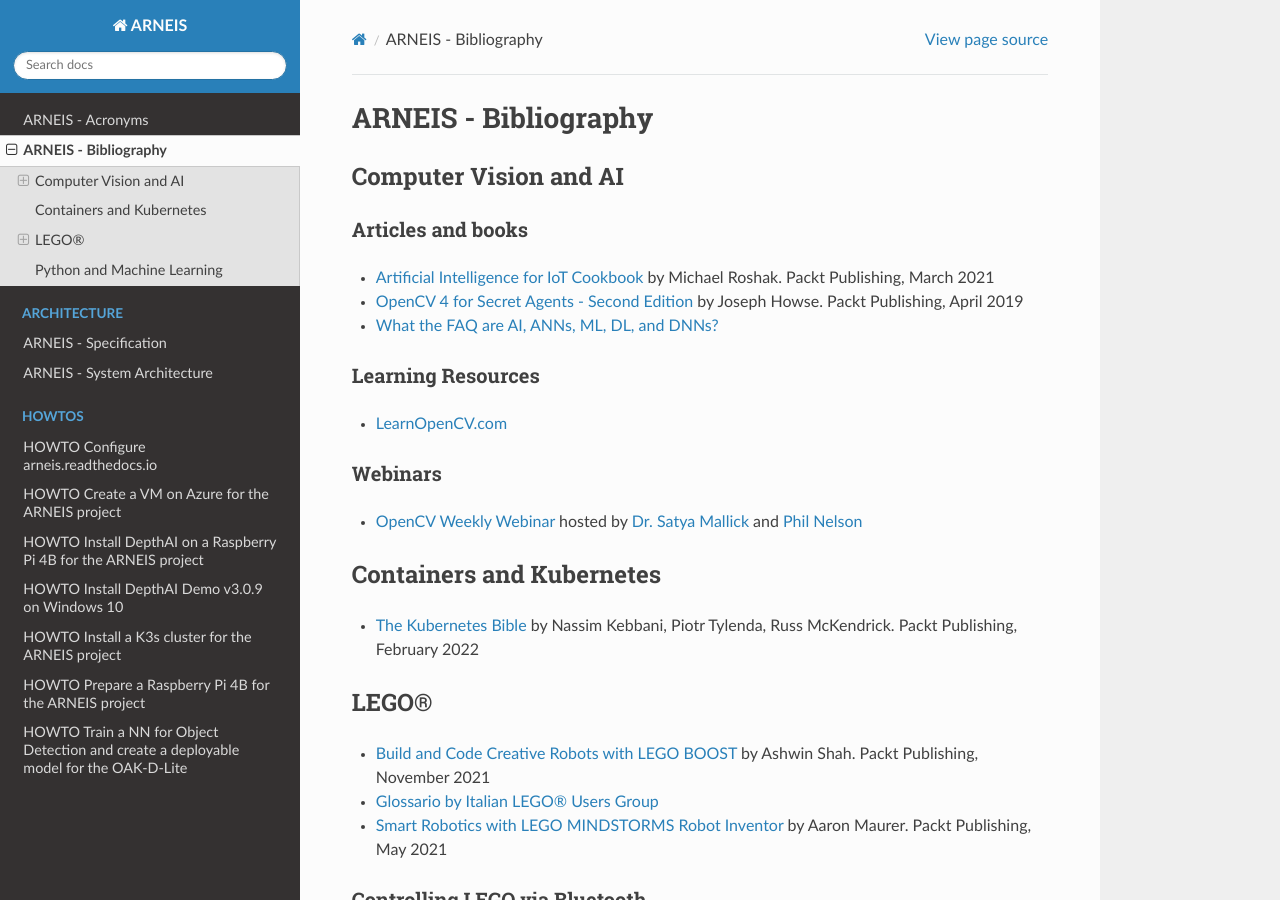
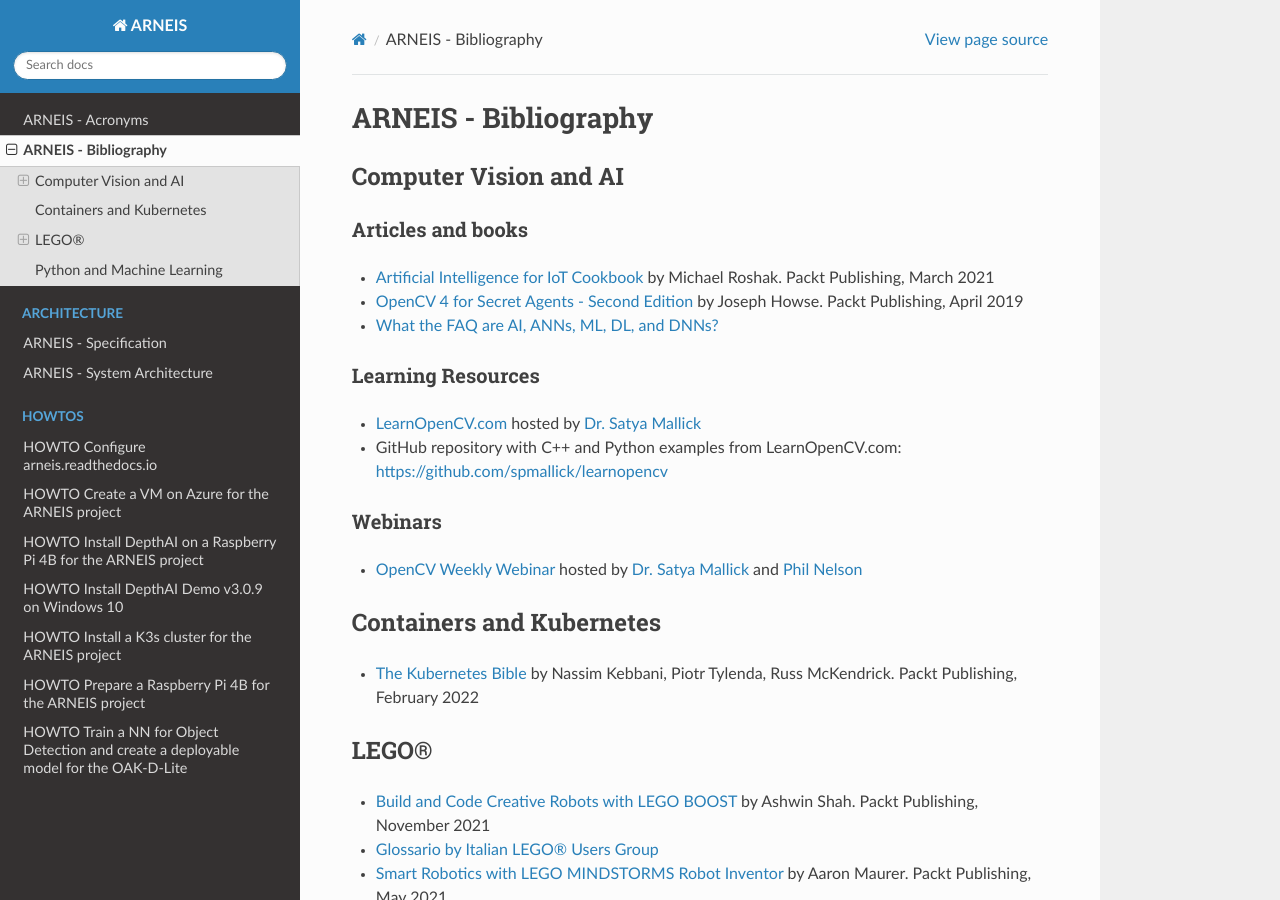
Before and after one commit to B-AROL-O/ARNEIS, a Sphinx documentation site: the page built from docs/bibliography.md, in a window 1280 px wide and 900 px high. Built offline with Sphinx 7.4.7 and the Read the Docs theme 2.0.0, drawn with Linux system fonts in a browser that asks for light colours; pages that are not in the unit, such as notebooks, are missing from menus.

Commit message:
bibliography.md: More about LearnOpenCV.com

```diff
--- a/docs/bibliography.md
+++ b/docs/bibliography.md
@@ -9,7 +9,8 @@
 
 ### Learning Resources
 
-* [LearnOpenCV.com](https://learnopencv.com/)
+* [LearnOpenCV.com](https://learnopencv.com/) hosted by [Dr. Satya Mallick](https://www.linkedin.com/in/satyamallick/)
+* GitHub repository with C++ and Python examples from LearnOpenCV.com: <https://github.com/spmallick/learnopencv>
 
 ### Webinars
 
```
